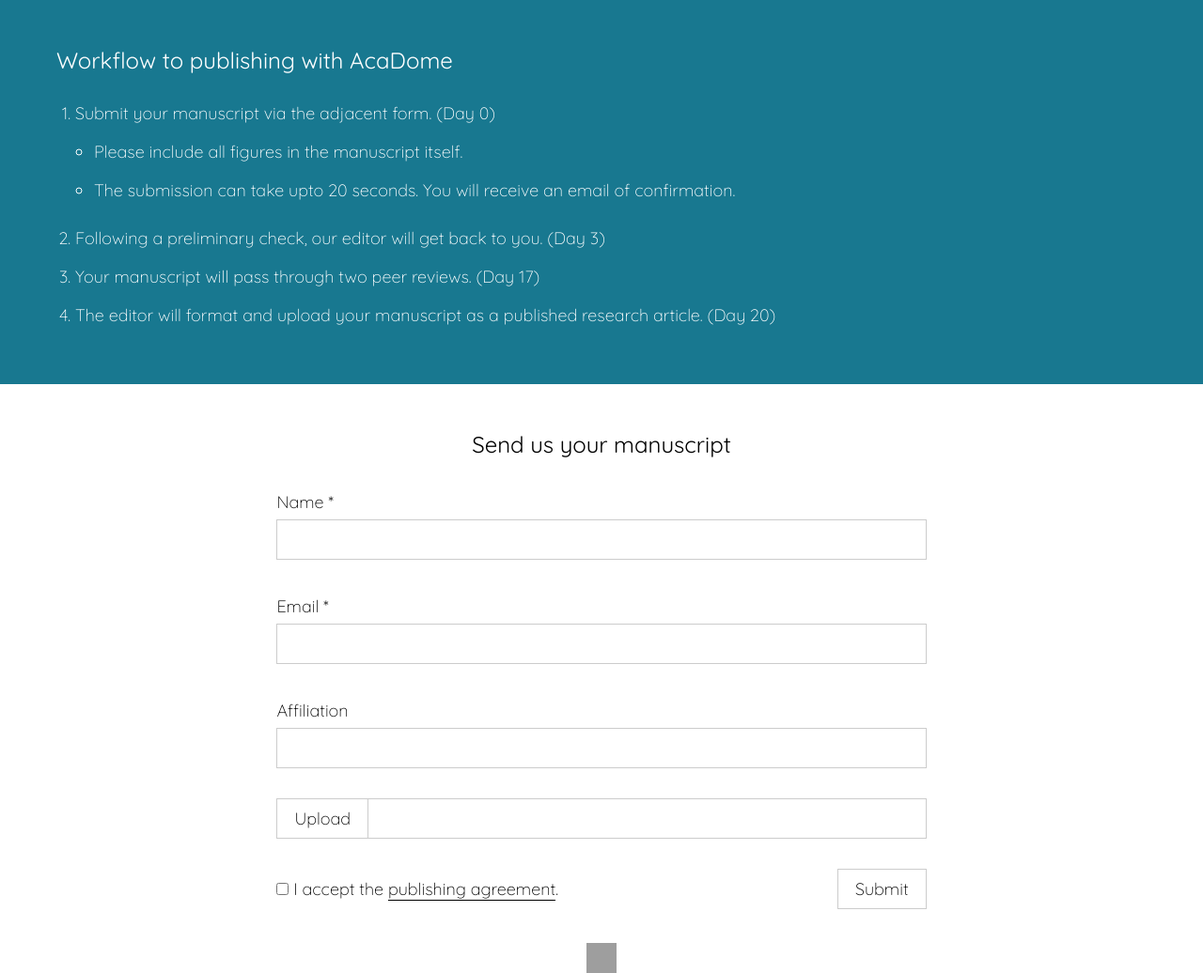
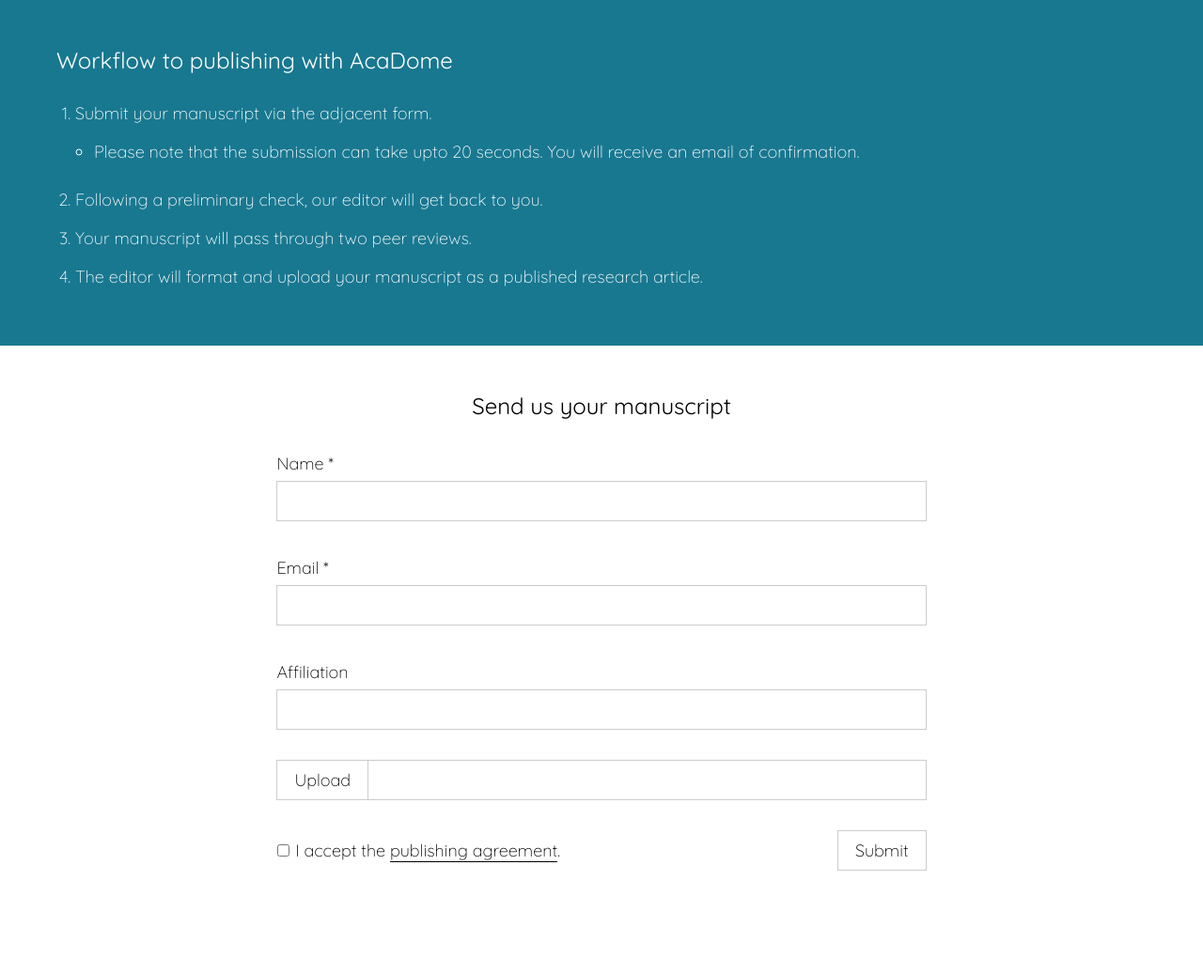
Before and after one commit to acadome/acadome, a Flask app: page /publish in a window 1280 px wide. Shown: the part 96-1132 px from the top of the page at 94% size. After the commit the page ends 1023 px from the top, so only its background shows below. Run offline with Flask 2, Linux system fonts and the light colour scheme; some libraries are stand-ins or nearby versions; grey boxes are pictures that could not be loaded.

Commit message:
mod: content || add: booleanfield

```diff
--- a/acadome/templates/publish.html
+++ b/acadome/templates/publish.html
@@ -11,15 +11,14 @@
           <h2>Workflow to publishing with AcaDome</h2>
           <ol class='list'>
             <li>
-              Submit your manuscript via the adjacent form. (Day 0)
+              Submit your manuscript via the adjacent form.
               <ul class='list'>
-                <li>Please include all figures in the manuscript itself.</li>
-                <li>The submission can take upto 20 seconds. You will receive an email of confirmation.</li>
+                <li>Please note that the submission can take upto 20 seconds. You will receive an email of confirmation.</li>
               </ul>
             </li>
-            <li>Following a preliminary check, our editor will get back to you. (Day 3)</li>
-            <li>Your manuscript will pass through two peer reviews. (Day 17)</li>
-            <li>The editor will format and upload your manuscript as a published research article. (Day 20)</li>
+            <li>Following a preliminary check, our editor will get back to you.</li>
+            <li>Your manuscript will pass through two peer reviews.</li>
+            <li>The editor will format and upload your manuscript as a published research article.</li>
           </ol>
         </section>
 
@@ -45,19 +44,18 @@
 
             <div class='form-element field-flex'>
               <div>
-                <input type='checkbox' name='agreement'>
-                <label for='agreement' id='agreement'>
-                  I accept the <a href="" class='anchor-1'>publishing agreement</a>.</label>
+                <span id='checkbox'>{{ form.agreement }}</span>
+                <label for='agreement' id='agreement'>I accept the <a href="{{ url_for('agreement') }}" class='anchor-1' target='_blank'>publishing agreement</a>.</label>
               </div>
               <input type='submit' value='Submit' class='btn'>
             </div><br>
 
             {% with message = get_flashed_messages() %}
-              {% if message %}
-                <span>{{ message[0] }}</span>
-              {% else %}
-                <img src="{{ url_for('static', filename='gifs/loader.gif') }}" width='32px' height='32px' id='loader'>
-              {% endif %}
+            {% if message %}
+            <span>{{ message[0] }}</span>
+            {% else %}
+            <img src="{{ url_for('static', filename='gifs/spinner.gif') }}" width='32px' height='32px' id='spinner'>
+            {% endif %}
             {% endwith %}
           </fieldset>
         </form>
```
